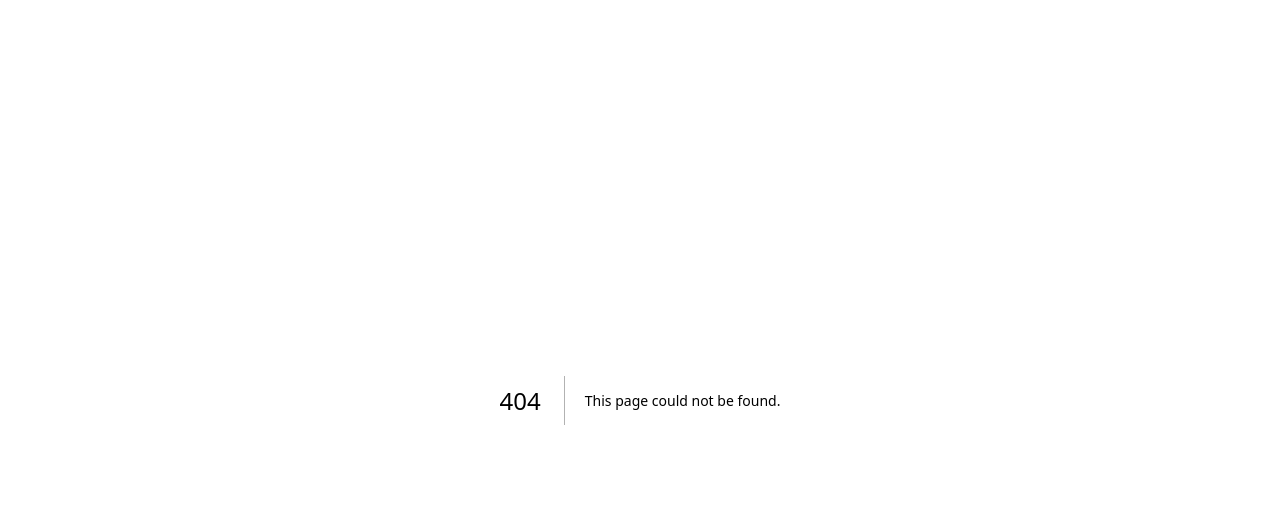
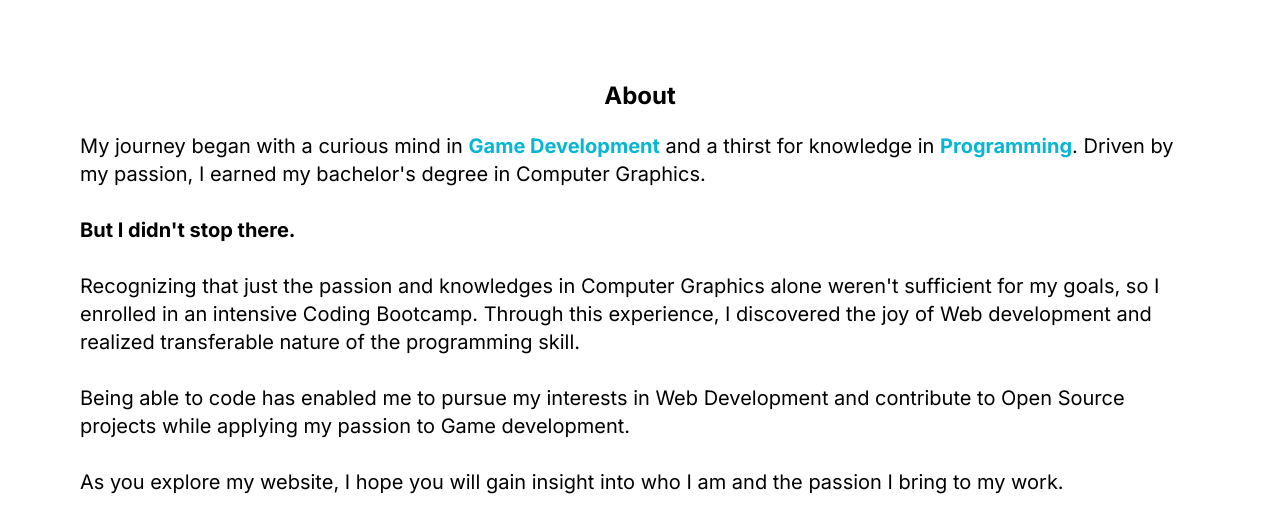
Before and after one commit to kenzilai/kenzilai.github.io, a Next.js app in the folder portfolio/: page /about in a window 1280 px wide. Before the commit this address had no page. Shown: the top 532 px of the page. Built offline with nearby package versions, Linux system fonts and the light colour scheme.

Commit message:
✨ feat: create about

```diff
--- /dev/null
+++ b/portfolio/src/app/about/page.tsx
@@ -0,0 +1,41 @@
+export default function About() {
+    return (
+        <section id="about" className="container mx-auto px-20 pt-20">
+            <h2 className="text-center text-2xl">
+                <b>About</b>
+            </h2>
+            <main className="py-5 text-xl">
+                <p>
+                    My journey began with a curious mind in{" "}
+                    <b className="text-cyan-500">Game Development</b> and a
+                    thirst for knowledge in{" "}
+                    <b className="text-cyan-500">Programming</b>. Driven by my
+                    passion, I earned my bachelor's degree in Computer Graphics.
+                </p>
+                <br />
+                <p>
+                    <b>But I didn't stop there.</b>
+                </p>
+                <br />
+                <p>
+                    Recognizing that just the passion and knowledges in Computer
+                    Graphics alone weren't sufficient for my goals, so I
+                    enrolled in an intensive Coding Bootcamp. Through this
+                    experience, I discovered the joy of Web development and
+                    realized transferable nature of the programming skill.
+                </p>
+                <br />
+                <p>
+                    Being able to code has enabled me to pursue my interests in
+                    Web Development and contribute to Open Source projects while
+                    applying my passion to Game development.
+                </p>
+                <br />
+                <p>
+                    As you explore my website, I hope you will gain insight into
+                    who I am and the passion I bring to my work.
+                </p>
+            </main>
+        </section>
+    );
+}
```
